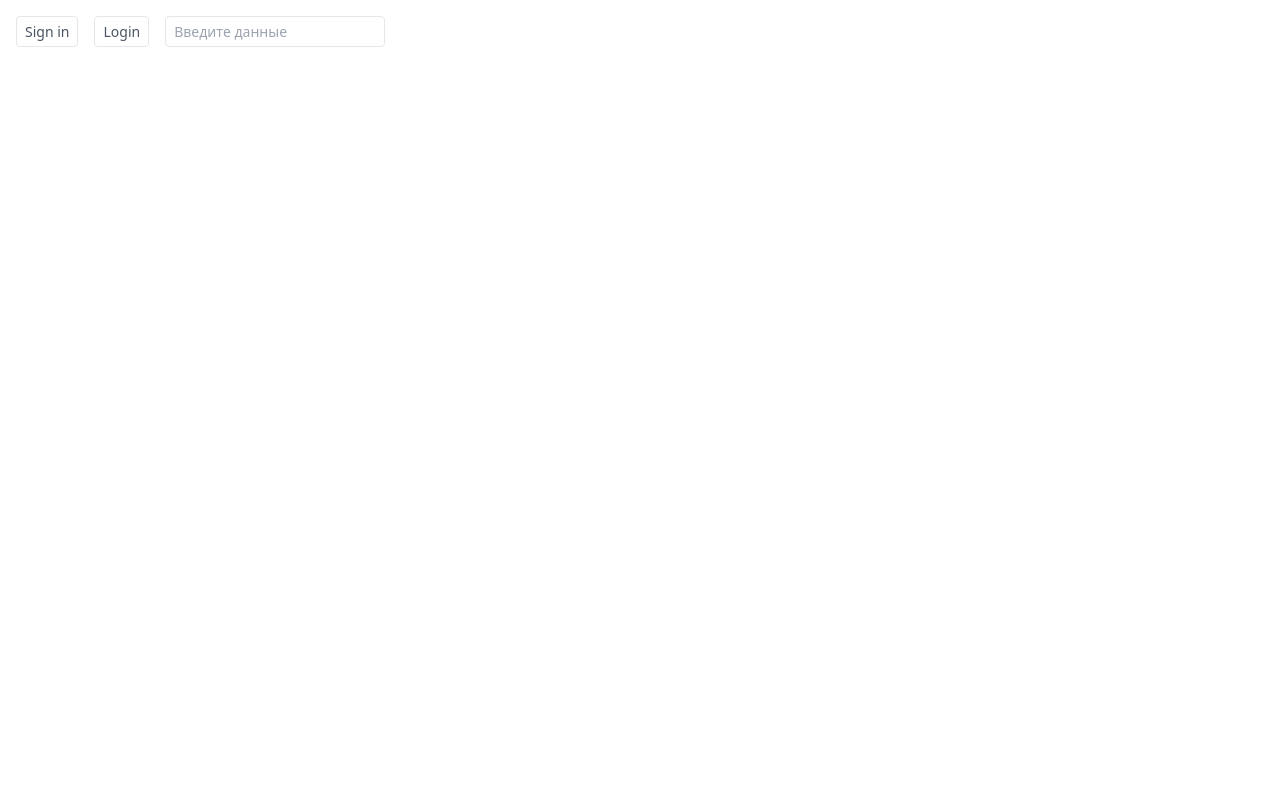
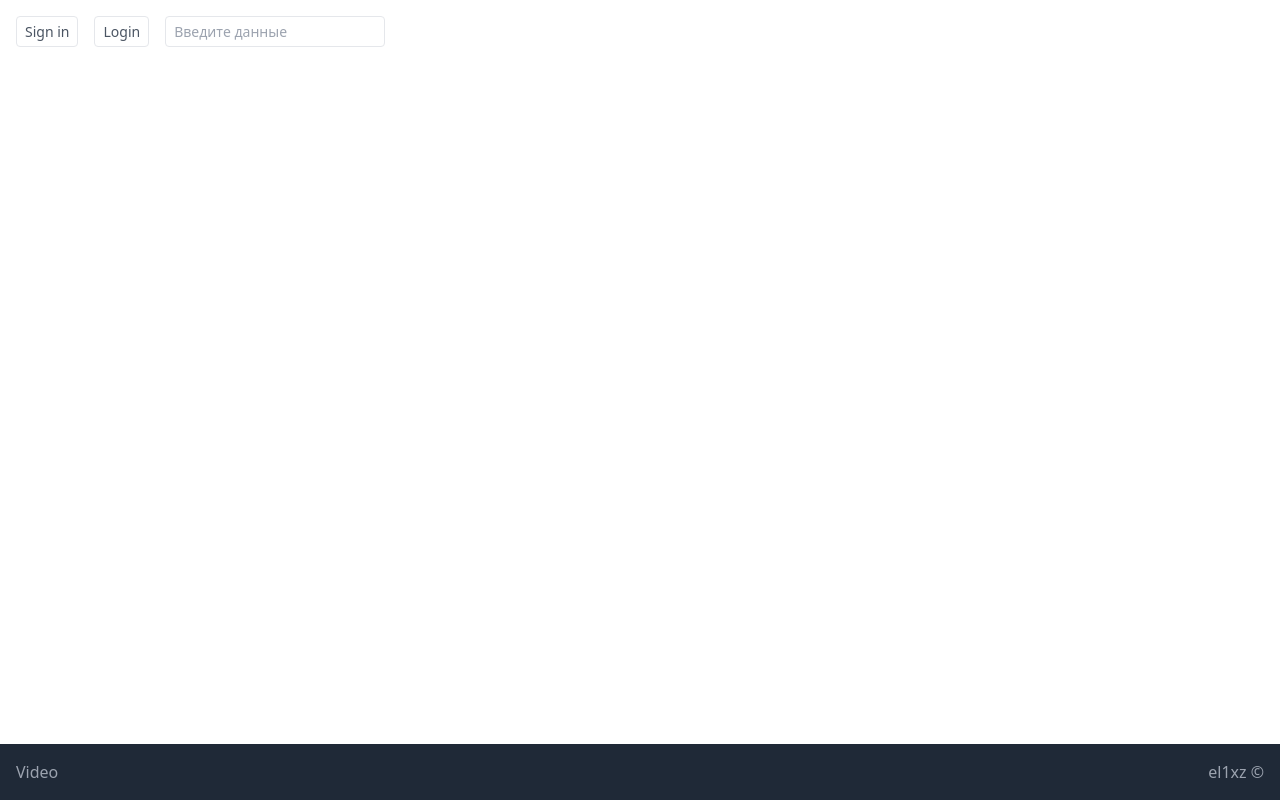
Before and after one commit to el1xz/market-todo, a Vue app: page / in a window 1280 px wide. Built offline with nearby package versions, Linux system fonts and the light colour scheme.

Commit message:
project update

```diff
--- a/index.html
+++ b/index.html
@@ -4,7 +4,7 @@
     <meta charset="UTF-8" />
     <link rel="icon" type="image/svg+xml" href="/vite.svg" />
     <meta name="viewport" content="width=device-width, initial-scale=1.0" />
-    <title>Vite + Vue</title>
+    <title>Vue Todo by El1xz</title>
   </head>
   <body>
     <div id="app"></div>
--- a/src/App.vue
+++ b/src/App.vue
@@ -4,14 +4,25 @@
 </script>
 
 <template>
-  <div class="flex items-center gap-4 ml-4 mt-4">
-    <div class="text-[14px] text-gray-600 cursor-pointer transition-all hover:border-gray-400 border rounded content px-2 py-1">
+  <div class="flex flex-col justify-between h-[100vh]">
+    <div class="flex items-center gap-4 ml-4 mt-4 main">
+    <div
+      class="text-[14px] text-gray-600 cursor-pointer transition-all hover:border-gray-400 border rounded content px-2 py-1">
       Sign in
     </div>
-  <div class="text-[14px] text-gray-600 cursor-pointer transition-all hover:border-gray-400 border rounded content px-2 py-1">
+    <div
+      class="text-[14px] text-gray-600 cursor-pointer transition-all hover:border-gray-400 border rounded content px-2 py-1">
       Login
     </div>
-  <input class="text-[14px] outline-none border transition-all rounded h-full px-2 py-[5px] focus:border-gray-500" type="text" placeholder="Введите данные" name="" id="">
+    <input class="text-[14px] outline-none border transition-all rounded h-full px-2 py-[5px] focus:border-gray-500"
+      type="text" placeholder="Введите данные" name="" id="">
+  </div>
+  <footer class="bg-gray-800 text-white footer py-4 px-4">
+    <div class="flex justify-between">
+      <a target=_blank class="text-gray-400 hover:text-white transition-all" href="https://www.youtube.com/watch?v=qhjxAP1hFuI">Video</a>
+      <a target=_blank class="text-gray-400 hover:text-white transition-all" href="https://github.com/el1xz">el1xz ©</a>
+    </div>
+  </footer>
   </div>
 </template>
 
```
Lines whose indentation alone changed are shown as unchanged.
